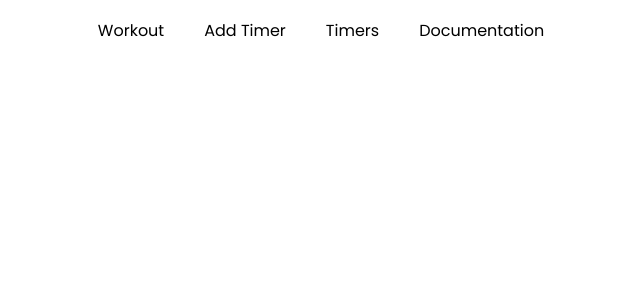
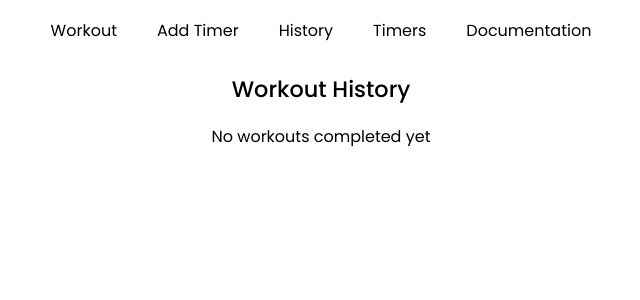
Before and after one commit to prof-tejera/assignment-3-itsweebs, a React (Create React App) app: page /history in a window 1280 px wide. Shown: the top 300 px of the page, without its empty margins (319-959 px from the left). Built offline with nearby package versions, Linux system fonts and the light colour scheme.

Commit message:
added workout history

```diff
--- a/src/App.js
+++ b/src/App.js
@@ -5,9 +5,10 @@ import { TimerProvider } from './context/TimerContext';
 import DocumentationView from "./views/DocumentationView/DocumentationView";
 import TimersView from "./views/TimersView/TimersView";
 import AddTimerView from "./views/AddTimersView/AddTimersView";
+import WorkoutQueueView from "./views/WorkoutQueueView/WorkoutQueueView";
+import WorkoutHistoryView from "./views/WorkoutHistoryView/WorkoutHistoryView";
 import { DndProvider } from 'react-dnd';
 import { HTML5Backend } from 'react-dnd-html5-backend';
-import WorkoutQueueView from "./views/WorkoutQueueView/WorkoutQueueView";
 import { ErrorBoundary } from 'react-error-boundary';
 import Button from "./components/generic/Button/Button";
 import './App.css';
@@ -28,6 +29,9 @@ const Nav = () => {
           <Link to="/add">Add Timer</Link>
         </li>
         <li>
+          <Link to="/history">History</Link>
+        </li>
+        <li>
           <Link to="/timers">Timers</Link>
         </li>
         <li>
@@ -43,7 +47,7 @@ const ErrorFallback = ({ error, resetErrorBoundary }) => (
   <div role="alert">
     <p>Something went wrong</p>
     <pre>{error.message}</pre>
-    <Button label ="Please try again" onClick={resetErrorBoundary} />
+    <Button label="Please try again" onClick={resetErrorBoundary} />
   </div>
 );
 
@@ -59,6 +63,7 @@ const App = () => {
                 <Route path="/" element={<WorkoutQueueView />} />
                 <Route path="/add" element={<AddTimerView />} />
                 <Route path="/timers" element={<TimersView />} />
+                <Route path="/history" element={<WorkoutHistoryView />} />
                 <Route path="/docs" element={<DocumentationView />} />
               </Routes>
             </Router>
--- /dev/null
+++ b/src/views/WorkoutHistoryView/WorkoutHistoryView.js
@@ -0,0 +1,30 @@
+import React from 'react';
+import Panel from '../../components/generic/Panel/Panel';
+
+const WorkoutHistoryView = () => {
+  const workoutHistory = JSON.parse(localStorage.getItem('workoutHistory')) || [];
+
+  return (
+    <Panel>
+      <h2>Workout History</h2>
+      {workoutHistory.length === 0 ? (
+        <p>No workouts completed yet</p>
+      ) : (
+        workoutHistory.map((workout, index) => (
+          <div key={index}>
+            <h3>Workout on {new Date(workout.date).toLocaleString()}</h3>
+            <ul>
+              {workout.timers.map((timer, timerIndex) => (
+                <li key={timerIndex}>
+                  {timer.type} - {timer.minutes}:{timer.seconds} for {timer.rounds} rounds
+                </li>
+              ))}
+            </ul>
+          </div>
+        ))
+      )}
+    </Panel>
+  );
+};
+
+export default WorkoutHistoryView;
--- a/src/views/WorkoutQueueView/WorkoutQueueView.js
+++ b/src/views/WorkoutQueueView/WorkoutQueueView.js
@@ -126,7 +126,17 @@ const WorkoutQueueView = () => {
   const handleEndWorkout = () => {
     dispatch({ type: 'END_WORKOUT' });
     setRemainingTime(0);
+
+    //save the workout to the history
+    const workoutHistory = JSON.parse(localStorage.getItem('workoutHistory')) || [];
+    const newWorkoutRecord = {
+      date: new Date().toISOString(),
+      timers: state.timers,
     };
+    workoutHistory.push(newWorkoutRecord);
+    localStorage.setItem('workoutHistory', JSON.stringify(workoutHistory));
+  };
+
 
   //determine if the current timer is last in queue
   const isLastTimer = state.currentTimerIndex >= state.timers.length - 1;
@@ -180,7 +190,7 @@ const WorkoutQueueView = () => {
             <div className="labels">edit time:</div>
             <input type="number" value={editTimerDetails.minutes} onChange={(e) => setEditTimerDetails({ ...editTimerDetails, minutes: e.target.value })} /><span className="labels">:</span>
             <input type="number" value={editTimerDetails.seconds} onChange={(e) => setEditTimerDetails({ ...editTimerDetails, seconds: e.target.value })} /><br />
-            <div className="labels">edit description:</div><input className="description-edit" type="text" value={editTimerDetails.description} onChange={(e) => setEditTimerDetails({ ...editTimerDetails, description: e.target.value })}/><br />
+            <div className="labels">edit description:</div><input className="description-edit" type="text" value={editTimerDetails.description} onChange={(e) => setEditTimerDetails({ ...editTimerDetails, description: e.target.value })} /><br />
             <Button label="Save" className="edit-save" onClick={() => saveEditedTimer(timer.id)} />
             <Button label="Cancel" className="edit-cancel" onClick={cancelEditing} />
           </div>
```
Lines whose indentation alone changed are shown as unchanged.
